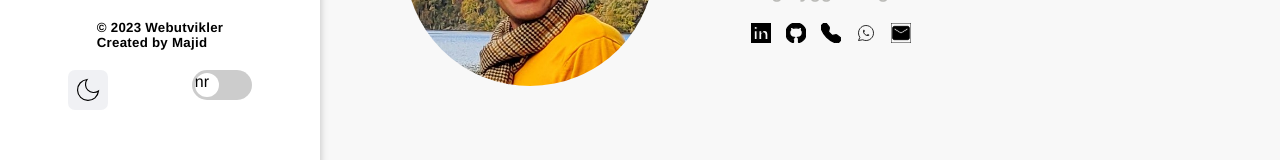
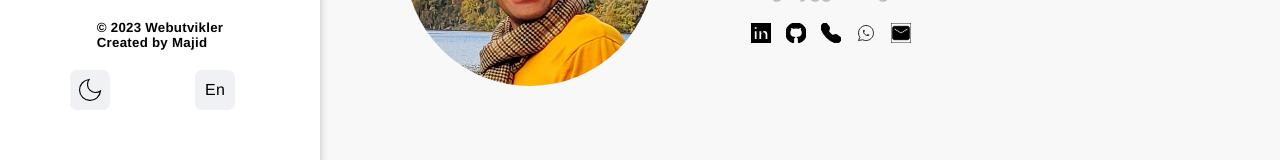
Before and after one commit to maf256/sitedesign, a Next.js app: page / in a window 1280 px wide. Shown: the part 437-597 px from the top of the page. Built offline with nearby package versions, Linux system fonts and the light colour scheme.

Commit message:
Changed taggle Lang

```diff
--- a/components/menu/Menu.js
+++ b/components/menu/Menu.js
@@ -2,8 +2,6 @@ import React from "react";
 import styled from "styled-components";
 import { Data } from "../common/Data";
 import Link from "next/link";
-import ToggleDark from './ToggleDark'
-import TaggleLang from './TaggleLang'
 import { Darksvg, Lightsvg } from '../common/Svg'
 
 const Menu = ({
@@ -40,8 +38,8 @@ const Menu = ({
         </h5>
       </Copyright>
       <TaggleDiv>
-       {isDark ? <Lightsvg fontSize="40px" changeDarkMode={changeDarkMode}/> : <Darksvg fontSize="40px" changeDarkMode={changeDarkMode}/> }
-        <TaggleLang language={language} changeLangeuge={changeLangeuge} on='en' off='nr' />
+        { isDark ? <Lightsvg fontSize="40px" changeDarkMode={changeDarkMode}/> : <Darksvg fontSize="40px" changeDarkMode={changeDarkMode}/> }
+        { language ? <TaggleSpan onClick={changeLangeuge}>Nr</TaggleSpan> : <TaggleSpan onClick={changeLangeuge}>En</TaggleSpan>}
       </TaggleDiv>
     </Navbar>
   );
@@ -107,3 +105,17 @@ const Ul = styled.ul`
 const Copyright = styled.div`
   margin: 20px 0px;
 `
+export const TaggleSpan = styled.div`
+  display: flex;
+  align-items: center;
+  justify-content: center;
+  font-size: 20;
+  color: ${({theme}) => theme.Icon_Color };
+  margin: ${({margin}) => margin };
+  margin-right: 15px;
+  width: 40px;
+  height: 40px;
+  background-color: ${({theme}) => theme.Icon_bkColor };
+  padding: 6px;
+  border-radius: 7px;
+`
--- a/components/menu/Navbar.js
+++ b/components/menu/Navbar.js
@@ -5,6 +5,7 @@ import Burger from './Burger.js'
 import { Data } from '../common/Data.js'
 import Link from 'next/link'
 import { Darksvg, Lightsvg } from '../common/Svg'
+import {TaggleSpan} from './Menu.js'
 
 
 export default function Navbar  ({ isDark, changeDarkMode, language, changeLangeuge }) {
@@ -13,7 +14,10 @@ export default function Navbar  ({ isDark, changeDarkMode, language, changeLange
     <Nav >
       <Iconbar>
         <h1><Link href="/">{Data.about[language ? 'en' : 'nr'].h2}</Link></h1>
-        {isDark ? <Lightsvg fontSize="40px" changeDarkMode={changeDarkMode}/> : <Darksvg fontSize="40px" changeDarkMode={changeDarkMode}/> }
+        <span>
+          { isDark ? <Lightsvg fontSize="40px" changeDarkMode={changeDarkMode}/> : <Darksvg fontSize="40px" changeDarkMode={changeDarkMode}/> }
+          { language ? <TaggleSpan onClick={changeLangeuge}>Nr</TaggleSpan> : <TaggleSpan onClick={changeLangeuge}>En</TaggleSpan>}
+        </span>
       </Iconbar>
       <Burger isDark={isDark} changeDarkMode={changeDarkMode}  language={language} changeLangeuge={changeLangeuge} />
     </Nav>
@@ -47,4 +51,7 @@ const Iconbar = styled.div`
     h1 {
       margin-left: 20px;
     }
+    span {
+      display: flex;
+    }
 `
```
Also changed, not shown: components/common/Svg.js (+10 -0 lines).
